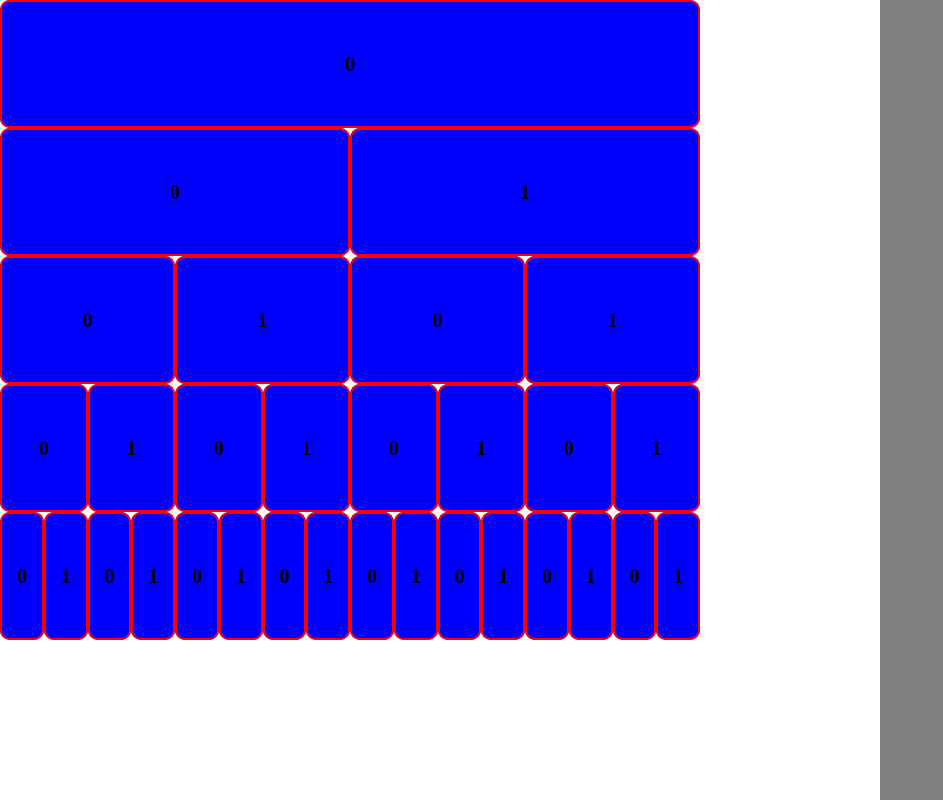
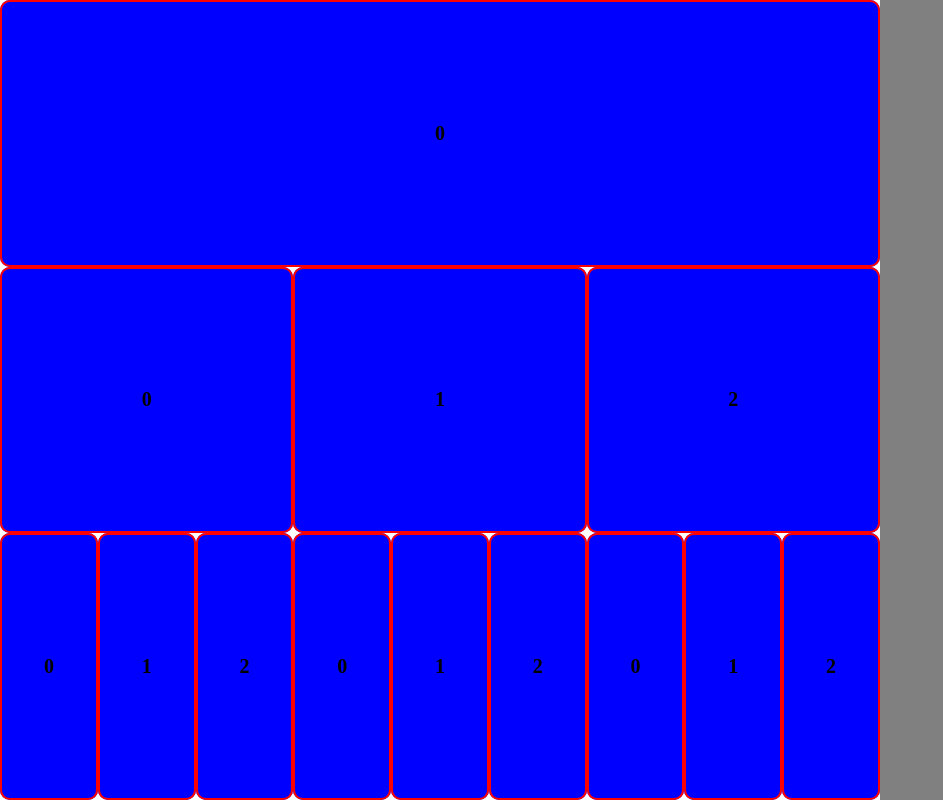
Before and after one commit to tumachine/change-detection, an Angular app: page / in a window 1280 px wide. Shown: the whole page, without its empty margins (0-943 px from the left). Built offline with nearby package versions, Linux system fonts and the light colour scheme.

Commit message:
Began adding animations

```diff
--- a/src/app/app.module.ts
+++ b/src/app/app.module.ts
@@ -5,10 +5,11 @@ import { AppRoutingModule } from './app-routing.module';
 import { AppComponent } from './app.component';
 import { ControlComponent } from './control/control.component';
 import { TreeModule } from './tree/tree.module';
+import { BrowserAnimationsModule } from '@angular/platform-browser/animations';
 
 @NgModule({
   declarations: [ AppComponent, ControlComponent ],
-  imports: [ BrowserModule, AppRoutingModule, TreeModule ],
+  imports: [ BrowserModule, BrowserAnimationsModule, AppRoutingModule, TreeModule ],
   providers: [],
   bootstrap: [AppComponent]
 })
--- a/src/app/node.service.ts
+++ b/src/app/node.service.ts
@@ -14,9 +14,15 @@ export class NodeService {
 
   constructor() {
     this.root = this.createFirstNode();
-    this.root.generateNodes(5, 2);
+    this.root.generateNodes(3, 3);
     this.depth.next(this.root.getDepth());
-    // interval(500).subscribe(() => this.changeCurrentNode(this.root));
+    console.log(this.root.countNodes());
+    // interval(100).subscribe(() => {
+    //   const randomNode = this.root.getRandomNode();
+    //   if (randomNode) {
+    //     this.changeCurrentNode(randomNode);
+    //   }
+    // });
   }
 
   onCheck(name: string): void {
@@ -43,10 +49,8 @@ export class NodeService {
         const leftChild = node.parent.children[node.parent.children.length - 1];
         this.changeCurrentNode(leftChild);
         // leftChild?.value.markForCheck();
-        console.log('left');
       } else if (node.parent) {
         this.changeCurrentNode(node.parent);
-        console.log('parent');
       }
       this.depth.next(this.root.getDepth());
       node?.value.markForCheck();
@@ -56,17 +60,20 @@ export class NodeService {
   changeCurrentNode(node: TreeNode<TreeNodeComponent>): void {
     const currentNode = this.currentNode.value;
     if (currentNode === node) {
-      currentNode.changeState({ current: !currentNode.state.current });
+      currentNode.value.current = !currentNode.value.current;
       this.currentNode.next(null);
       currentNode?.value.markForCheck();
     } else {
       if (currentNode) {
-        currentNode.changeState({ current: false });
+        currentNode.value.current = false;
         currentNode?.value.markForCheck();
+        // currentNode?.value.onCurrentChange('1');
       }
-      node.changeState({ current: true });
+      node.value.current = true;
       node?.value.markForCheck();
       this.currentNode.next(node);
+      // node.value.onCurrentChange('0.5');
+      node.value.onRemove();
     }
   }
 
--- a/src/app/node.ts
+++ b/src/app/node.ts
@@ -1,21 +1,15 @@
 import { randomInt } from './utils';
-
-export interface TreeNodeState {
-  current: boolean;
-}
 
 export class TreeNode<T> {
   parent!: TreeNode<T> | null;
   children!: TreeNode<T>[];
   path!: number[];
-  state!: TreeNodeState;
   value!: T;
 
-  constructor(parent: TreeNode<T> | null = null, children: TreeNode<T>[] = [], path: number[] = [], state: TreeNodeState = { current: false }) {
+  constructor(parent: TreeNode<T> | null = null, children: TreeNode<T>[] = [], path: number[] = []) {
     this.parent = parent;
     this.children = children;
     this.path = path;
-    this.state = state;
   }
 
   getDepth(): number {
@@ -60,16 +54,40 @@ export class TreeNode<T> {
     this.nameChildren();
   }
 
-  changeState(state: Partial<TreeNodeState>): void {
-    this.state = { ...this.state, ...state };
-  }
-
   copy(): TreeNode<T> {
     return this.copyNodeRecursive(this, this.copyNode(this));
   }
 
+  countNodes(): number {
+    let amount = 1;
+    this.walkOverChildren(() => {
+      amount += 1;
+      return false;
+    });
+    return amount;
+  }
+
+  getRandomNode(): TreeNode<T> {
+    const randomNodeNum = randomInt(0, this.countNodes());
+    if (randomNodeNum === 0) {
+      return this;
+    }
+
+    let counter = 0;
+    let randomNode = new TreeNode<T>(null, [], []);
+    this.walkOverChildren(n => {
+      counter++;
+      if (counter === randomNodeNum) {
+        randomNode = n;
+        return true;
+      }
+      return false;
+    });
+    return randomNode;
+  }
+
   private copyNode(node: TreeNode<T>): TreeNode<T> {
-    return new TreeNode<T>(node, [], [ ...node.path ], node.state);
+    return new TreeNode<T>(node, [], [ ...node.path ]);
   }
 
   private copyNodeRecursive(real: TreeNode<T>, copy: TreeNode<T>): TreeNode<T> {
@@ -92,9 +110,12 @@ export class TreeNode<T> {
     }
   }
 
-  private walkOverChildren(operation: (n: TreeNode<T>) => void, nodes: TreeNode<T>[] = this.children): void {
+  // on operation true, stop walking
+  private walkOverChildren(operation: (n: TreeNode<T>) => boolean, nodes: TreeNode<T>[] = this.children): void {
     nodes.forEach(n => {
-      operation(n);
+      if (operation(n)) {
+        return;
+      }
       this.walkOverChildren(operation, n.children);
     });
   }
--- a/src/app/tree/tree-node/tree-node.component.html
+++ b/src/app/tree/tree-node/tree-node.component.html
@@ -1,6 +1,6 @@
-<div class="node-info" (click)="click($event)" [ngClass]="{ 'node-info-active': node.state.current }">
+<div class="node-info" (click)="click($event)" [ngClass]="{ 'node-info-active': current }">
   {{ node.path[node.path.length - 1] }}<br>
-<!--  {{ node.state.current }}-->
+<!--  {{ current }}-->
 </div>
 <div class="node-container" #containerEl>
   <app-tree-node *ngFor="let nodeChild of node.children" [setNode]="nodeChild" [height]="elHeight"></app-tree-node>
--- a/src/app/tree/tree-node/tree-node.component.ts
+++ b/src/app/tree/tree-node/tree-node.component.ts
@@ -9,6 +9,7 @@ import {
 } from '@angular/core';
 import { NodeService } from '../../node.service';
 import { TreeNode } from '../../node';
+import { animate, AnimationBuilder, state, style, transition, trigger } from '@angular/animations';
 
 @Component({
   selector: 'app-tree-node',
@@ -24,6 +25,7 @@ export class TreeNodeComponent implements AfterViewInit {
   }
 
   node!: TreeNode<TreeNodeComponent>;
+  current = false;
 
   @Input()
   set height(h: number) {
@@ -36,10 +38,23 @@ export class TreeNodeComponent implements AfterViewInit {
   @ViewChild('containerEl')
   containerEl!: ElementRef;
 
-  constructor(private renderer: Renderer2, private nodeService: NodeService, private elRef: ElementRef, private cdRef: ChangeDetectorRef) {}
+  constructor(private renderer: Renderer2, private nodeService: NodeService, private elRef: ElementRef, private cdRef: ChangeDetectorRef, private builder: AnimationBuilder) {}
 
   ngAfterViewInit(): void {
     this.calculateStyling();
+  }
+
+  onRemove(): void {
+    const animation = this.builder.build([
+      style({ 'flex-grow': 1}),
+      animate(500, style({ 'flex-grow': 0 }))
+    ]);
+    const player = animation.create(this.elRef.nativeElement);
+    player.play();
+  }
+
+  onCurrentChange(value: string): void {
+    this.renderer.setStyle(this.elRef.nativeElement, 'flex', value);
   }
 
   markForCheck(): void {
--- a/src/app/tree/tree.component.scss
+++ b/src/app/tree/tree.component.scss
@@ -1,6 +1,9 @@
+:host {
+  width: 100%;
+}
+
 .tree-container {
-  height: 80%;
-  width: 700px;
+  height: 100%;
   display: flex;
   flex-direction: row;
 }
--- a/src/app/utils.ts
+++ b/src/app/utils.ts
@@ -1,3 +1,3 @@
-export function randomInt(from: number, to: number) {
+export function randomInt(from: number, to: number): number {
   return Math.floor(Math.random() * (to - from) + from);
 }
```
